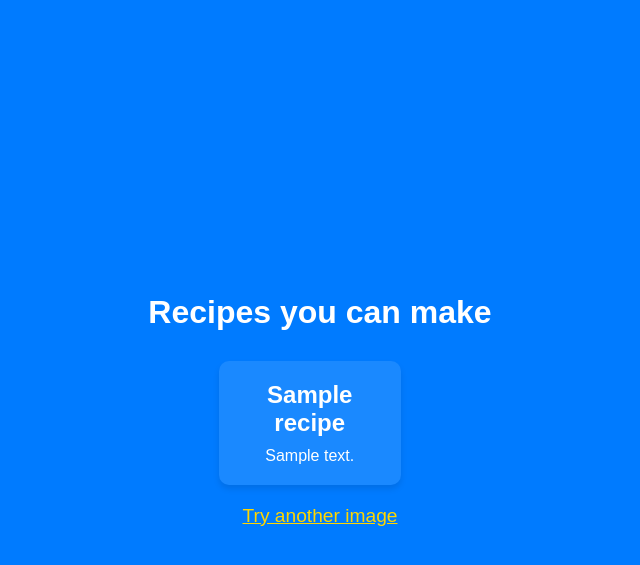
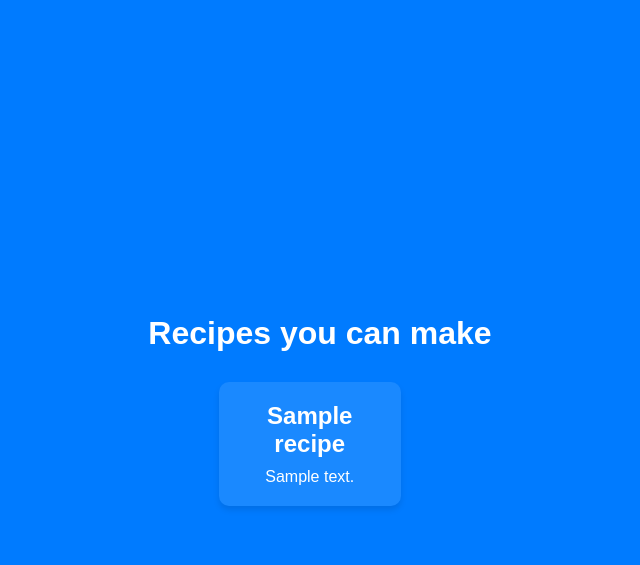
Before and after one commit to software-students-spring2024/5-final-project-spring-2024-ndn-final, a Flask app: template backend/templates/recipes.html in a window 1280 px wide. Shown: the top 565 px of the page, without its empty margins (320-960 px from the left). Run offline with Flask 3, Linux system fonts and the light colour scheme; the template is opened without the code that fills it: most values are stand-ins (such as "Sample title", 1, 10 or a date in 2020).

Commit message:
Update recipes.html

```diff
--- a/backend/templates/recipes.html
+++ b/backend/templates/recipes.html
@@ -54,6 +54,5 @@
             </div>
         {% endfor %}
     </div>
-    <a href="{{ url_for('index') }}">Try another image</a>
 </body>
 </html>
```
